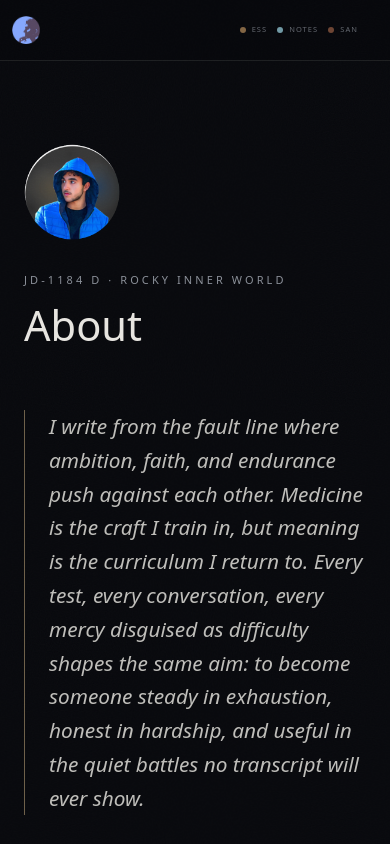
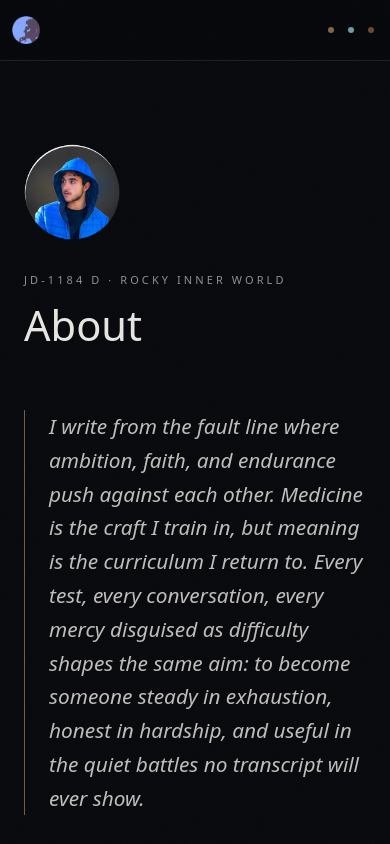
Before and after one commit to jaclose/jd_website, a Next.js app: page /about in a window 390 px wide. Shown: the top 844 px of the page. Built offline with nearby package versions, Linux system fonts and the light colour scheme.

Commit message:
sanctum: add build stamp to camera rig and experience

```diff
--- a/components/SiteHeader.tsx
+++ b/components/SiteHeader.tsx
@@ -18,38 +18,41 @@ export default function SiteHeader({ current }: { current?: string }) {
   const links = bodies.filter((b) => !b.href.startsWith("/#"));
   return (
     <header className="fixed inset-x-0 top-0 z-30 border-b border-[rgba(232,230,225,0.1)] bg-[rgba(5,6,10,0.78)] backdrop-blur-md">
-      <nav className="mx-auto flex h-15 max-w-6xl items-center justify-between pl-3 pr-8 sm:px-6 md:px-10">
+      <nav className="mx-auto flex h-15 max-w-6xl items-center justify-between gap-3 px-3 sm:px-6 md:px-10">
         <Link
           href="/"
           aria-label="Home"
-          className="group flex items-center gap-3 font-display text-[0.95rem] tracking-[0.08em] text-ink transition-colors hover:text-starlight"
+          className="group flex shrink-0 items-center gap-3 font-display text-[0.95rem] tracking-[0.08em] text-ink transition-colors hover:text-starlight"
         >
           <Image
             src="/brand/mark.png"
             alt=""
             width={28}
             height={28}
+            priority
             className="h-7 w-7 transition-transform duration-500 group-hover:rotate-[14deg]"
           />
-          <span className="hidden sm:inline">DabbaghMed</span>
+          <span className="hidden lg:inline">DabbaghMed</span>
         </Link>
-        <div className="flex min-w-0 items-center gap-2.5 sm:gap-5 md:gap-8">
+        <div className="flex min-w-0 items-center justify-end gap-1.5 sm:gap-5 md:gap-8">
           {links.map((b) => (
             <Link
               key={b.id}
               href={b.href}
-              className={`group items-center gap-1.5 sm:gap-2 ${
-                b.id === "achievements" || b.id === "vault" || b.id === "about" ? "hidden sm:flex" : "flex"
+              aria-label={b.name}
+              aria-current={current === b.id ? "page" : undefined}
+              className={`group -my-2 items-center gap-1.5 px-1 py-2 sm:my-0 sm:gap-2 sm:px-0 sm:py-0 ${
+                b.id === "achievements" || b.id === "vault" || b.id === "about" ? "hidden md:flex" : "flex"
               } ${
                 current === b.id ? "opacity-100" : "opacity-70"
               } transition-opacity hover:opacity-100`}
             >
               <span
                 aria-hidden
-                className="h-1.5 w-1.5 rounded-full transition-transform duration-300 group-hover:scale-150"
+                className="h-1.5 w-1.5 shrink-0 rounded-full transition-transform duration-300 group-hover:scale-150"
                 style={{ background: b.color }}
               />
-              <span className="label whitespace-nowrap text-[7.5px]! tracking-[0.14em]! sm:hidden">
+              <span className={`label whitespace-nowrap text-[7.5px]! tracking-[0.14em]! sm:hidden ${current === b.id ? "" : "max-[430px]:hidden"}`}>
                 {MOBILE_LABELS[b.id] ?? b.name}
               </span>
               <span className="label hidden text-[9px]! sm:inline">{b.name}</span>
--- a/components/sanctum/SanctumCameraRig.tsx
+++ b/components/sanctum/SanctumCameraRig.tsx
@@ -20,6 +20,8 @@ const MAX_YAW = 0.42;
 const MAX_PITCH = 0.2;
 const MAX_WALK = 7; // metres a visitor may wander from a stop
 const WALK_SPEED = 3.4;
+const MAX_CAMERA_DT = 0.75;
+const MAX_WALK_DT = 0.05;
 
 export default function SanctumCameraRig({
   targetNodeId,
@@ -79,7 +81,8 @@ export default function SanctumCameraRig({
   useFrame((state, dt) => {
     if (paused) return;
     const node = journeyNodeById(targetNodeId);
-    const d = Math.min(dt, 0.05);
+    const d = Math.min(dt, MAX_CAMERA_DT);
+    const walkDt = Math.min(dt, MAX_WALK_DT);
     const t = state.clock.elapsedTime;
     const k = 1.7 * node.cameraSpeed;
     const lk = look.current!;
@@ -97,7 +100,7 @@ export default function SanctumCameraRig({
       if (keys.current.has("r")) moveDir.add(right);
       if (keys.current.has("l")) moveDir.sub(right);
       if (moveDir.lengthSq() > 1e-5) {
-        moveDir.normalize().multiplyScalar(WALK_SPEED * d);
+        moveDir.normalize().multiplyScalar(WALK_SPEED * walkDt);
         cand.copy(offset.current).add(moveDir);
         if (cand.length() > MAX_WALK) cand.setLength(MAX_WALK);
         if (!blocked(node.position[0] + cand.x, node.position[2] + cand.z, 0.5)) {
--- a/components/sanctum/SanctumExperience.tsx
+++ b/components/sanctum/SanctumExperience.tsx
@@ -147,7 +147,7 @@ export default function SanctumExperience() {
       <button
         type="button"
         onClick={toggleSound}
-        className="absolute right-5 top-14 z-30 border border-hairline bg-[rgba(5,10,7,0.6)] px-3 py-1.5 font-mono text-[0.62rem] uppercase tracking-[0.18em] text-leaf/85 backdrop-blur-md transition-colors hover:border-leaf/50 hover:text-ink"
+        className="absolute right-5 top-16 z-30 border border-hairline bg-[rgba(5,10,7,0.6)] px-3 py-1.5 font-mono text-[0.62rem] uppercase tracking-[0.18em] text-leaf/85 backdrop-blur-md transition-colors hover:border-leaf/50 hover:text-ink"
         aria-pressed={soundOn ? "true" : "false"}
       >
         {soundOn ? "Sound ◼" : "Sound ◻"}
--- a/scripts/screenshot.mjs
+++ b/scripts/screenshot.mjs
@@ -1,14 +1,33 @@
 // Visual smoke test: captures the hero, the docked nav bar, and the garden.
 // Usage: node scripts/screenshot.mjs [baseUrl]
 import { chromium } from "playwright-core";
+import { existsSync, readdirSync } from "node:fs";
 import os from "node:os";
 import path from "node:path";
 
 const base = process.argv[2] ?? "http://localhost:3210";
-const exe = path.join(
-  os.homedir(),
-  "Library/Caches/ms-playwright/chromium-1217/chrome-mac-arm64/Google Chrome for Testing.app/Contents/MacOS/Google Chrome for Testing"
-);
+const exe = resolveChromiumExecutable();
+
+function resolveChromiumExecutable() {
+  if (process.env.PLAYWRIGHT_CHROMIUM_EXECUTABLE) return process.env.PLAYWRIGHT_CHROMIUM_EXECUTABLE;
+
+  const cache = path.join(os.homedir(), "Library/Caches/ms-playwright");
+  const versions = readdirSync(cache, { withFileTypes: true })
+    .filter((entry) => entry.isDirectory() && entry.name.startsWith("chromium-"))
+    .map((entry) => entry.name)
+    .sort((a, b) => b.localeCompare(a, undefined, { numeric: true }));
+
+  for (const version of versions) {
+    const dir = path.join(cache, version);
+    const platformDirs = readdirSync(dir, { withFileTypes: true }).filter((entry) => entry.isDirectory() && entry.name.startsWith("chrome-"));
+    for (const platform of platformDirs) {
+      const candidate = path.join(dir, platform.name, "Google Chrome for Testing.app/Contents/MacOS/Google Chrome for Testing");
+      if (existsSync(candidate)) return candidate;
+    }
+  }
+
+  throw new Error("No Playwright Chromium executable found. Run Playwright browser install first.");
+}
 
 const browser = await chromium.launch({ executablePath: exe });
 const page = await browser.newPage({ viewport: { width: 1440, height: 900 } });
```
